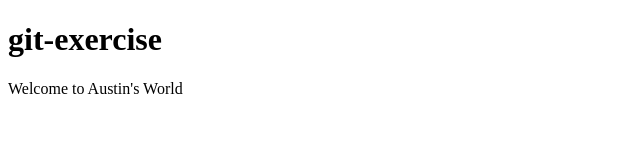
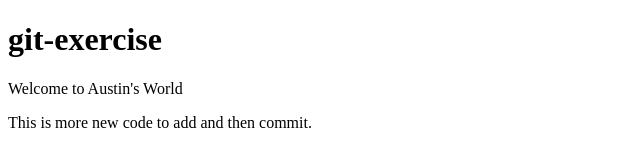
Before and after one commit to general-repositories/github-exercise, a plain HTML site: page index.html in a window 1280 px wide. Shown: the whole page, without its empty margins (0-640 px from the left). Drawn offline with Linux system fonts and the light colour scheme.

Commit message:
Newwww stufff

```diff
--- a/index.html
+++ b/index.html
@@ -12,5 +12,11 @@
     <div>
         <p>Welcome to Austin's World</p>
     </div>
+
+    <div>
+        <p>This is more new code to add and then commit.</p>
+    </div>
+
+
 </body>
 </html>
```
